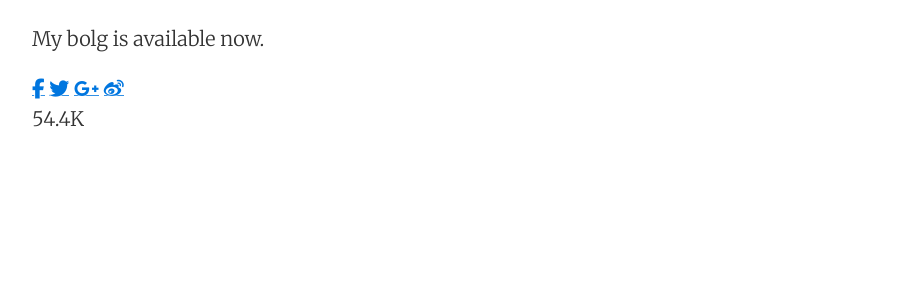
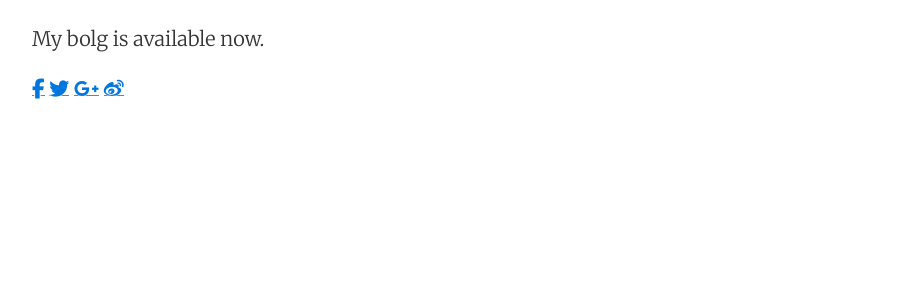
Before and after one commit to FIBSTAR/FIBSTAR.github.io, a Jekyll site: the page built from _posts/2014-06-08-pixyll-has-pagination.md, in a window 1280 px wide. Shown: the part 328-628 px from the top of the page, without its empty margins (188-1088 px from the left). Built offline with Jekyll 4.4.1, drawn with Linux system fonts in a browser that asks for light colours; nearby versions of some CDN libraries.

Commit message:
Update share_buttons.html

```diff
--- a/_includes/share_buttons.html
+++ b/_includes/share_buttons.html
@@ -41,6 +41,5 @@
     {% if site.share_hackernews %}
       <a class="fa fa-hacker-news" onclick="parent.postMessage('submit','*')" href="https://news.ycombinator.com/submitlink?u={{ site.url | cgi_escape }}{{ page.url | cgi_escape }}&amp;t={{ page.title | cgi_escape }}" rel="nofollow" target="_blank" title="{{ site.text.share_buttons.hackernews }}"></a>
     {% endif %}
-   <div class="bshare-custom"><div class="bsPromo bsPromo1"></div><a title="分享到Facebook" class="bshare-facebook" href="javascript:void(0);"></a><a title="分享到Twitter" class="bshare-twitter" href="javascript:void(0);"></a><a title="分享到Google+" class="bshare-gplus" href="javascript:void(0);"></a><a title="分享到新浪微博" class="bshare-sinaminiblog" href="javascript:void(0);"></a><a title="分享到QQ空间" class="bshare-qzone"></a><a title="分享到微信" class="bshare-weixin"></a><a title="更多平台" class="bshare-more bshare-more-icon more-style-addthis"></a><span class="BSHARE_COUNT bshare-share-count" style="float: none;">54.4K</span></div><script type="text/javascript" charset="utf-8" src="http://static.bshare.cn/b/button.js#style=-1&amp;uuid=&amp;pophcol=1&amp;lang=zh"></script><a class="bshareDiv" onclick="javascript:return false;"></a><script type="text/javascript" charset="utf-8" src="http://static.bshare.cn/b/bshareC0.js"></script>
   </div>
 </div>
```
